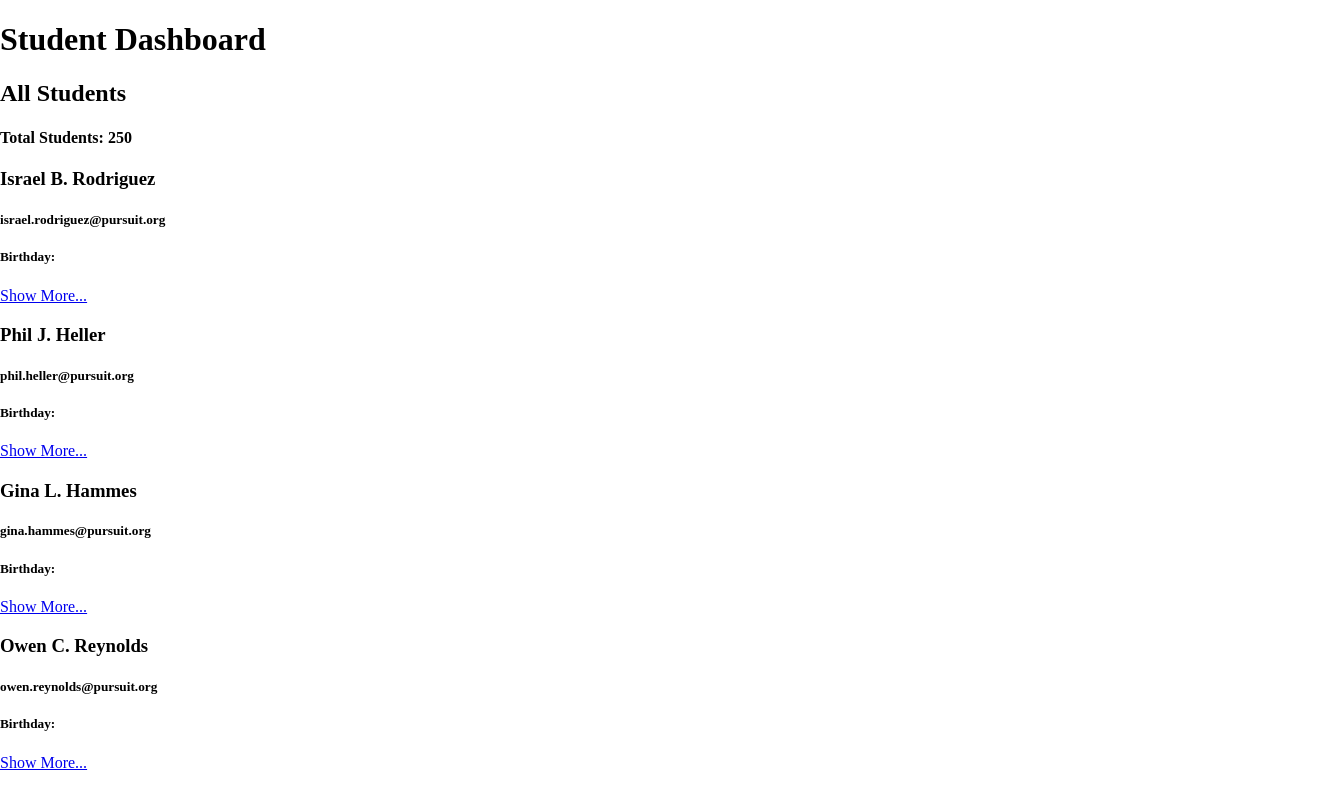
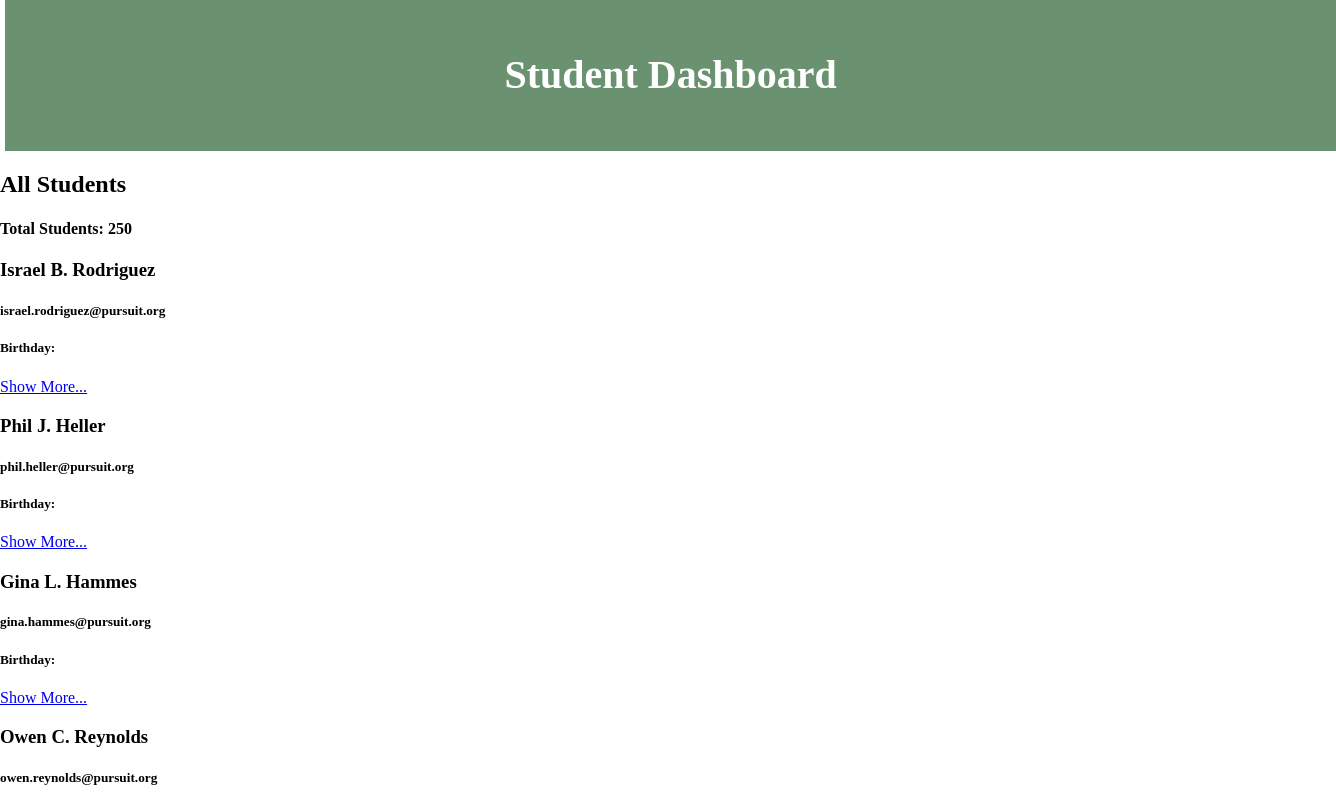
Before and after one commit to Vandhana-Mohan/project-student-dashboard, a React (Create React App) app: page / in a window 1280 px wide. Shown: the top 793 px of the page, 1336 px wide, since content can reach past the window. Built offline with nearby package versions, Linux system fonts and the light colour scheme.

Commit message:
header.css

```diff
--- a/src/App.js
+++ b/src/App.js
@@ -9,7 +9,6 @@ import Student from "./Components/Student";
 function App() {
   return (
     <div>
-      <h1>Student Dashboard</h1>
       <Header />
       <main>
             <h2>All Students </h2>
--- a/src/Components/Header.js
+++ b/src/Components/Header.js
@@ -1,5 +1,9 @@
-
+import "../Styles/Header.css"
 const Header = () => {
-
+    return (
+        <header className="style__header">
+            <h1 className="header__title">Student Dashboard</h1>
+        </header>
+    )
 }
 export default Header
--- /dev/null
+++ b/src/Styles/Header.css
@@ -0,0 +1,15 @@
+
+.style__header{
+    background-color: rgb(106,146,113);
+    width:100%;
+    margin-left:5px;
+    margin-right: 5px;
+    padding:2%;
+}
+
+.header__title{
+    font-size: 40px;
+    font-weight: bold;
+    text-align: center;
+    color: rgb(255,255,255)
+}
```
Also changed, not shown: src/Components/Student.css (deleted), src/Styles/Student.css (added).
